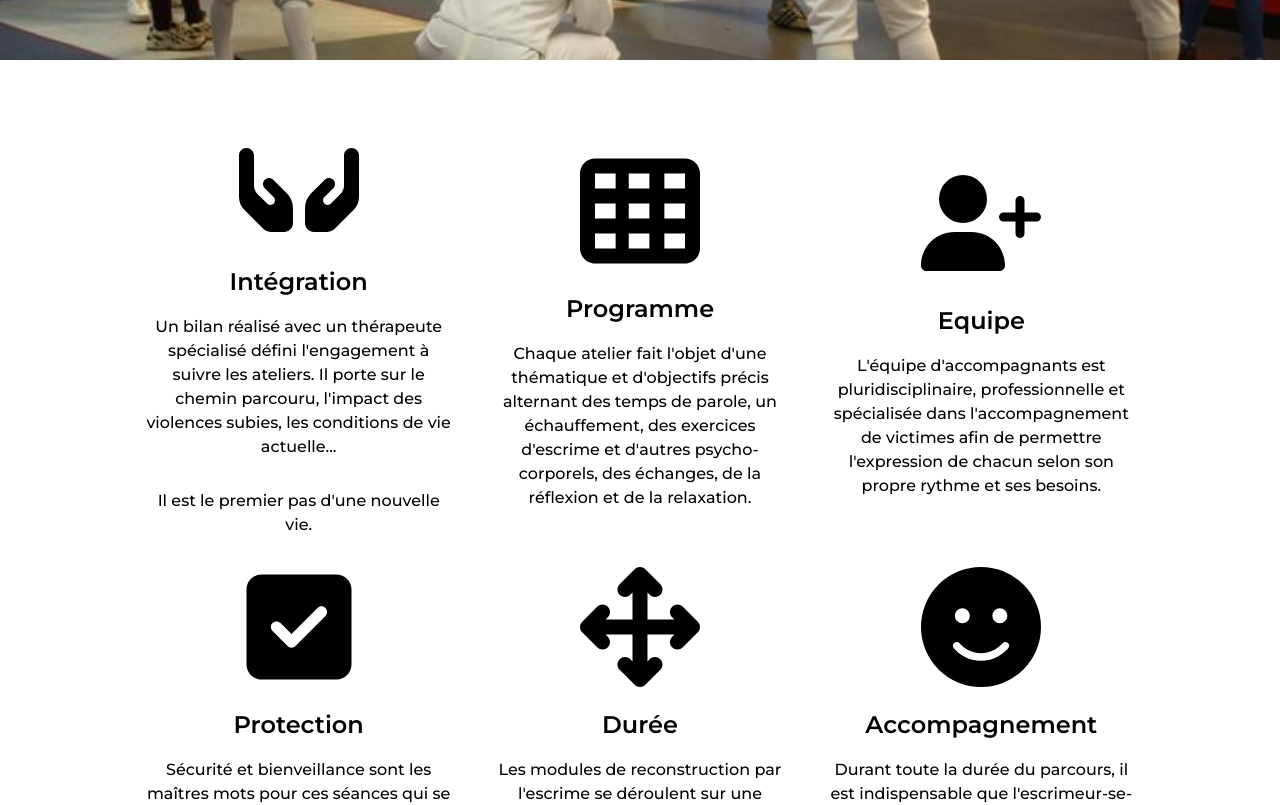
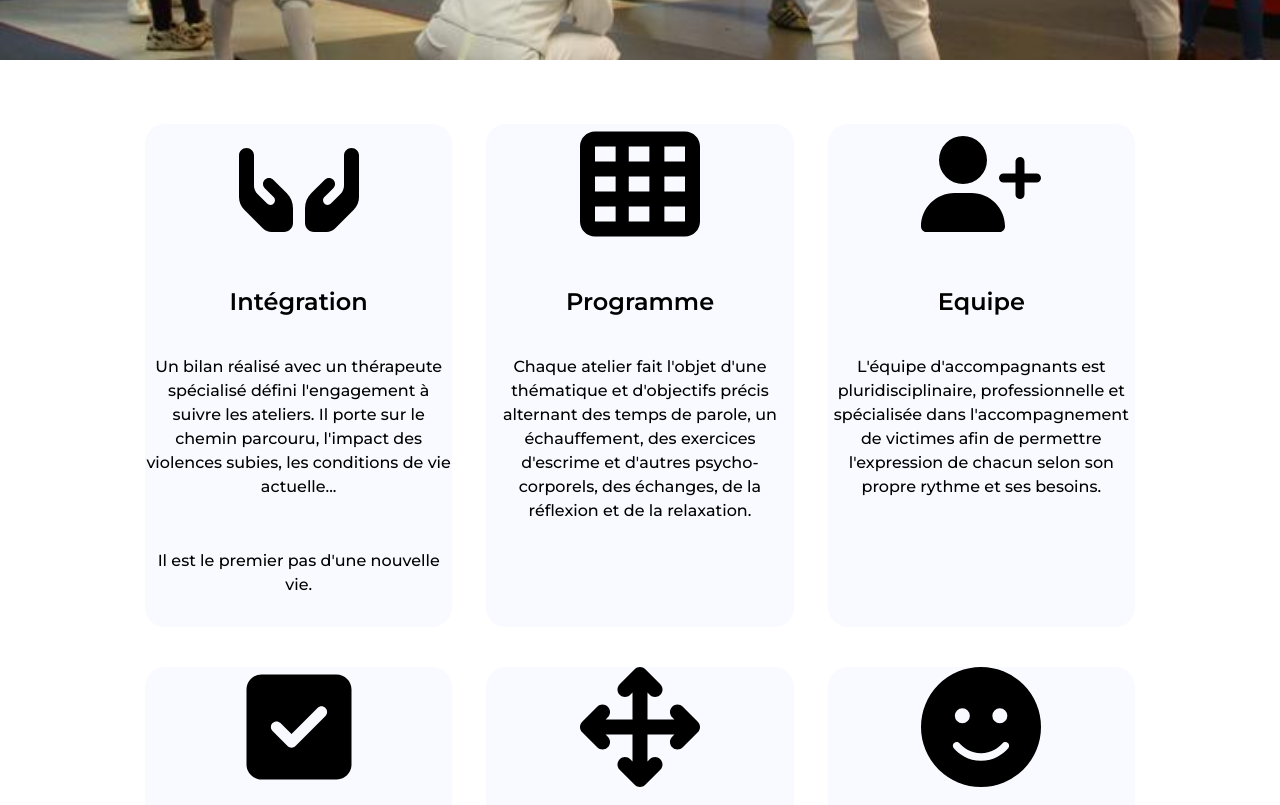
Before and after one commit to Matsuel/ATPE, a Next.js app: page /violences-sexuelles in a window 1280 px wide. Shown: the part 500-1305 px from the top of the page. Built offline with nearby package versions, Linux system fonts and the light colour scheme.

Commit message:
addcolor to Infos, set same height

```diff
--- a/src/Components/Infos/Infos.module.scss
+++ b/src/Components/Infos/Infos.module.scss
@@ -1,8 +1,11 @@
 .Infos {
     width: 30%;
+    gap: 20px;
     display: flex;
     flex-direction: column;
     align-items: center;
+    background-color: #f9faff;
+    border-radius: 20px;
 
     .InfosIcon {
         color: #000;
--- a/src/styles/Violences.module.scss
+++ b/src/styles/Violences.module.scss
@@ -12,7 +12,8 @@
         width: 80%;
         display: flex;
         justify-content: space-around;
-        align-items: center;
+        align-items: stretch;
         flex-wrap: wrap;
+        gap: 40px 0;
     }
 }
```
